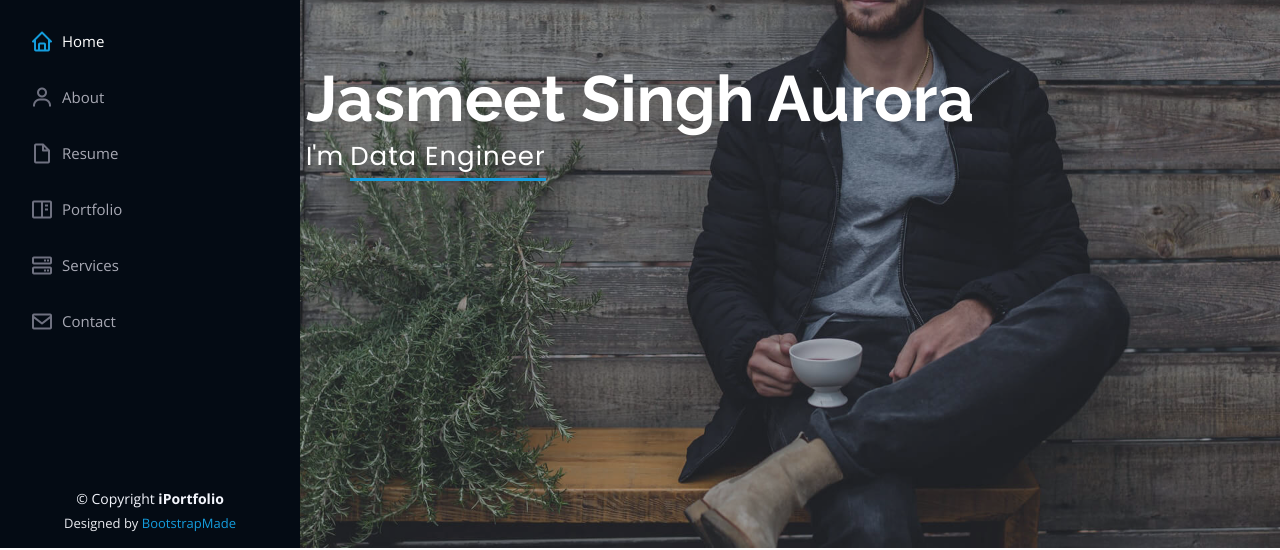
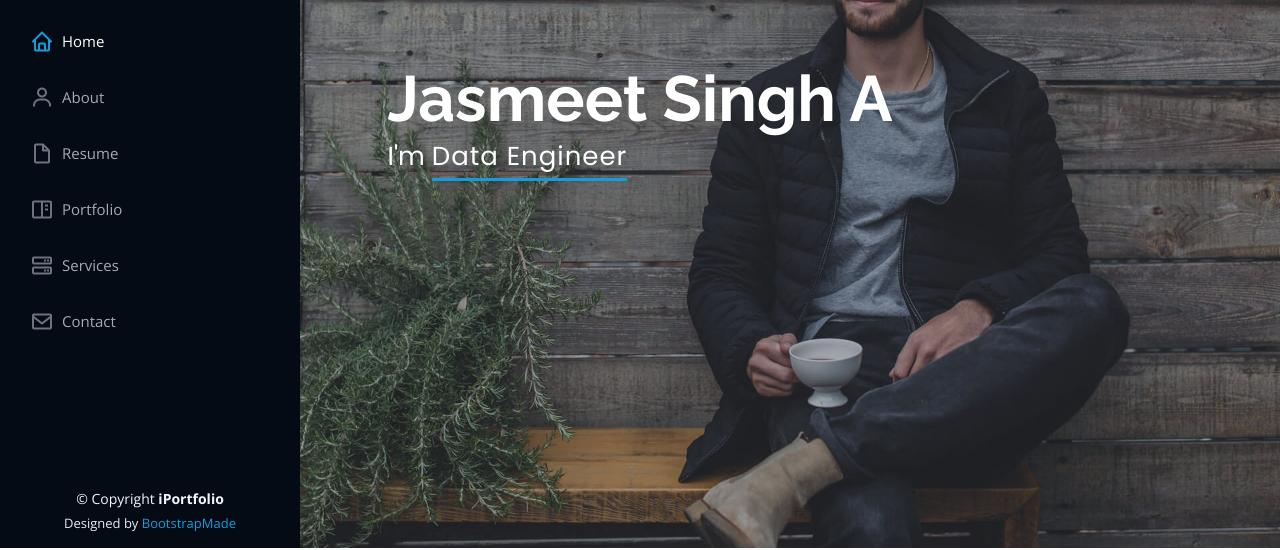
Before and after one commit to JasmeetSingh15/jasmeetsingh15.github.io, a plain HTML site: page index.html in a window 1280 px wide. Shown: the part 252-802 px from the top of the page. Drawn offline with nearby package versions, Linux system fonts and the light colour scheme.

Commit message:
Initial change

```diff
--- a/index.html
+++ b/index.html
@@ -73,8 +73,8 @@
   <!-- ======= Hero Section ======= -->
   <section id="hero" class="d-flex flex-column justify-content-center align-items-center">
     <div class="hero-container" data-aos="fade-in">
-      <h1>Jasmeet Singh Aurora</h1>
-      <p>I'm <span class="typed" data-typed-items="Data Analyst, Data Engineer, Data Scientist"></span></p>
+      <h1>Jasmeet Singh A</h1>
+      <p>I'm <span class="typed" data-typed-items="Data Analyst, Data Engineer, Data Scientis"></span></p>
     </div>
   </section><!-- End Hero -->
 
```
